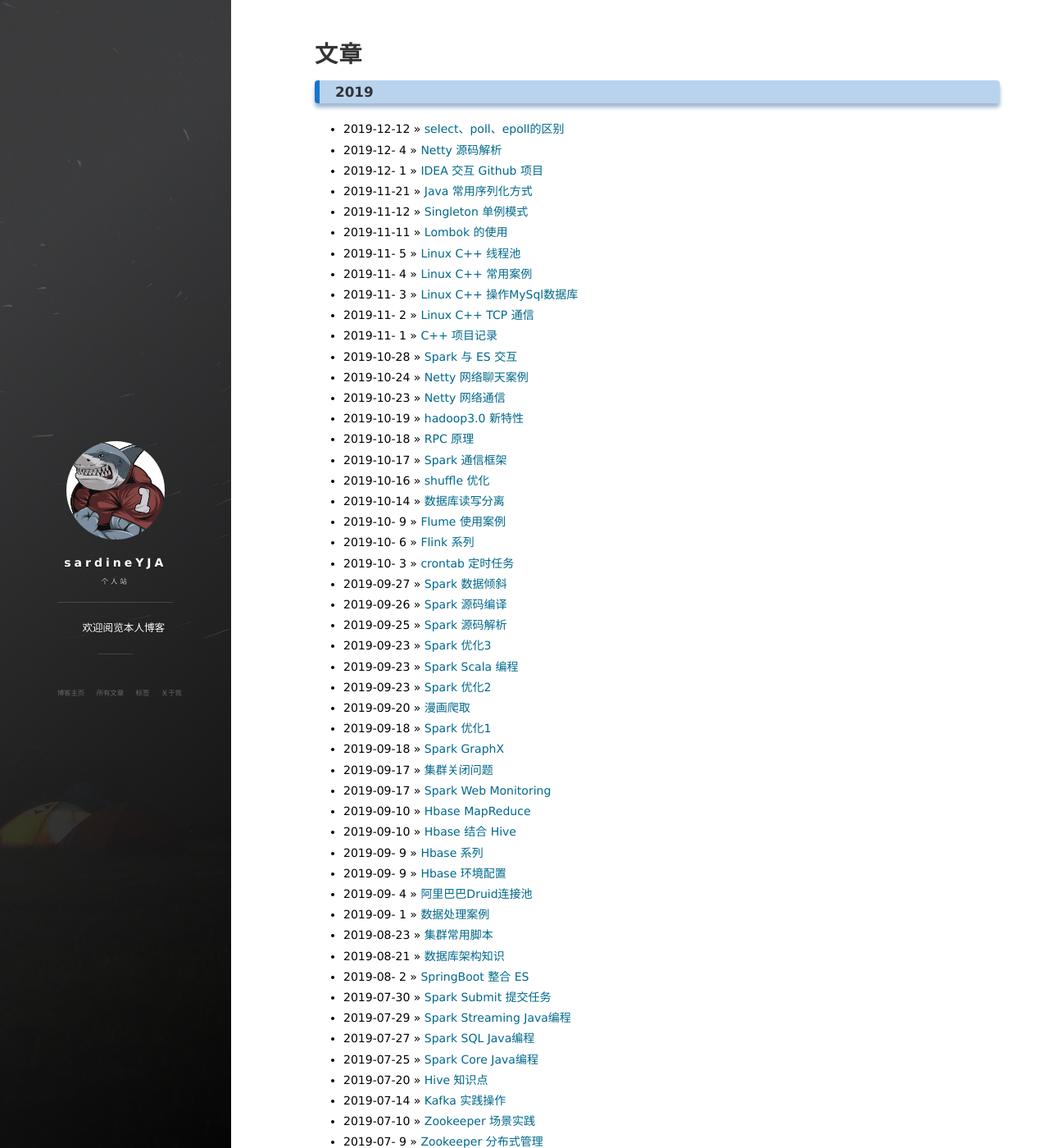
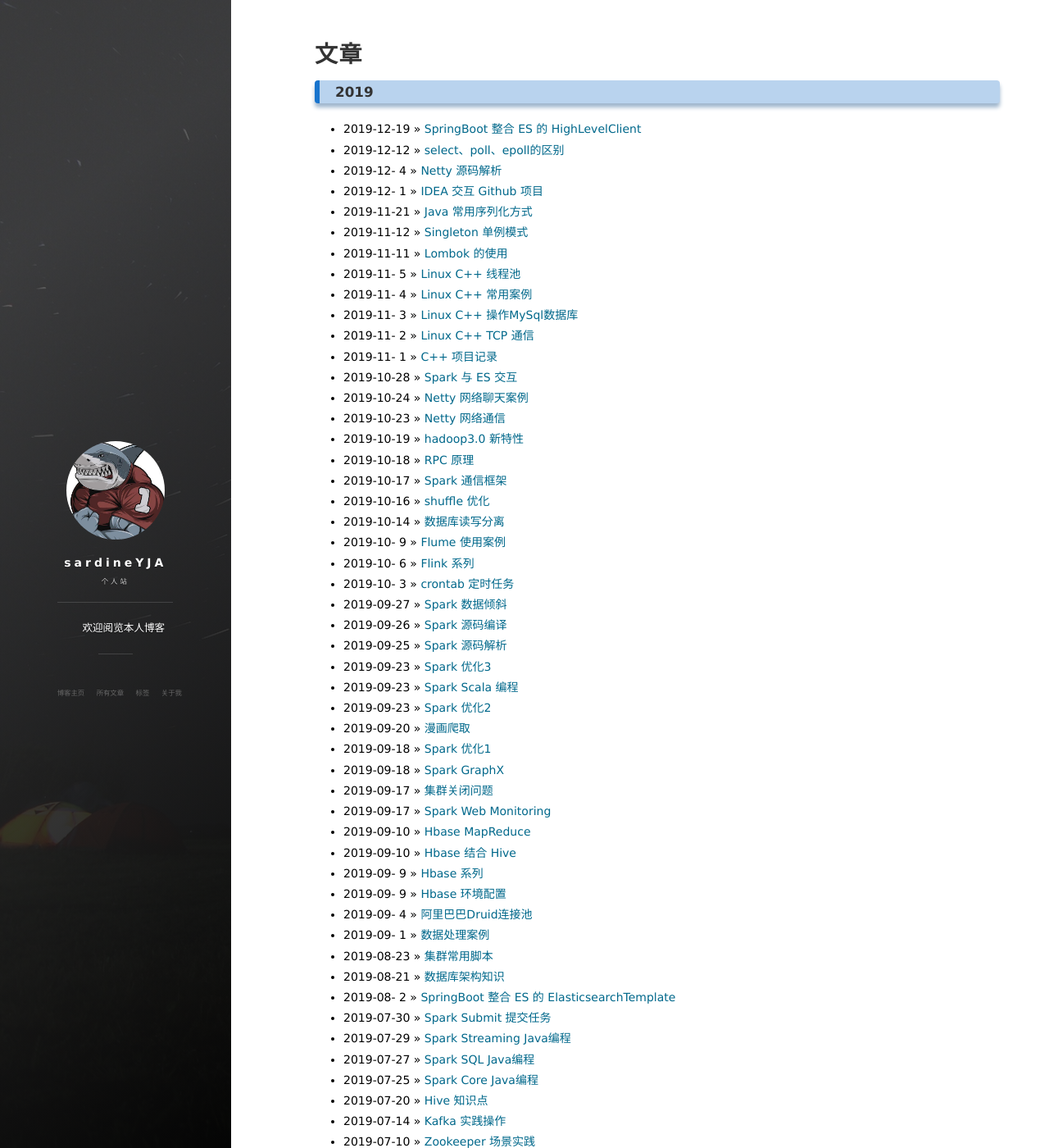
Before and after one commit to sardineYJA/sardineYJA.github.io, a Jekyll site: the page built from archive.html, in a window 1280 px wide and 1400 px high. Shown: the whole window at 82% size. Built offline with Jekyll 4.4.1, drawn with Linux system fonts in a browser that asks for light colours; nearby versions of some CDN libraries; a script that is not in the unit is left out; comment, search, counter and statistics services are not loaded; some of the changed lines change nothing that is shown.

Commit message:
update Elasticsearch SpirngBoot

````diff
--- a/_posts/2019-08-02-Elasticsearch-SpringBoot.md
+++ b/_posts/2019-08-02-Elasticsearch-SpringBoot.md
@@ -1,6 +1,6 @@
 ---
 layout: post
-title: "SpringBoot 整合 ES"
+title: "SpringBoot 整合 ES 的 ElasticsearchTemplate"
 date: 2019-08-02
 description: "Elasticsearch"
 tag: Elasticsearch
--- /dev/null
+++ b/_posts/2019-12-19-Elasticsearch-SpringBoot2.md
@@ -0,0 +1,232 @@
+---
+layout: post
+title: "SpringBoot 整合 ES 的 HighLevelClient"
+date: 2019-12-19
+description: "Elasticsearch"
+tag: Elasticsearch
+
+---
+
+
+# SpingBoot 使用 ES 的 high-level-client
+
+
+ES 7版本建议使用 high-level-client
+
+
+## 依赖
+
+
+```xml
+<dependency>
+    <groupId>com.alibaba</groupId>
+    <artifactId>fastjson</artifactId>
+    <version>1.2.56</version>
+</dependency>
+
+<!-- elasticsearch7.4.1 新版本引入 -->
+<dependency>
+	<groupId>org.elasticsearch.client</groupId>
+	<artifactId>elasticsearch-rest-high-level-client</artifactId>
+	<version>${es.version}</version>
+	<exclusions>
+		<exclusion>
+			<groupId>org.elasticsearch.client</groupId>
+			<artifactId>elasticsearch-rest-client</artifactId>
+		</exclusion>
+		<exclusion>
+			<groupId>org.elasticsearch</groupId>
+			<artifactId>elasticsearch</artifactId>
+		</exclusion>
+	</exclusions>
+</dependency>
+<dependency>
+	<groupId>org.elasticsearch.client</groupId>
+	<artifactId>elasticsearch-rest-client</artifactId>
+	<version>${es.version}</version>
+</dependency>
+<dependency>
+	<groupId>org.elasticsearch</groupId>
+	<artifactId>elasticsearch</artifactId>
+	<version>${es.version}</version>
+</dependency>
+```
+
+```
+es.search.node=172.16.7.93
+es.search.port=9200
+```
+
+## 封装 Client
+
+```java
+@Component
+@Data
+@ConfigurationProperties(prefix = "es.search")   // 加载配置到属性
+public class EsClientUtil implements Serializable{
+
+    private static final long serialVersionUID = 8827734706520399883L;
+    private RestClientBuilder restClientBuilder;
+    private RestHighLevelClient client;
+
+    //客户端与之通信的一个或多个服务节点,用于client
+    private String node;
+    //es端口
+    private int port = 9200;
+
+    //链接超时时长(默认1000)
+    private static final int CONNECT_TIME_OUT = 1000;
+    //socket超时时间(默认30000)
+    private static final int SOCKET_TIME_OUT = 400000;
+    //链接请求超时时间(默认500)
+    private static final int CONNECTION_REQUEST_TIME_OUT = 5000;
+    private static final int MAX_CONNECT_NUM = 100;
+    private static final int MAX_CONNECT_PER_ROUTE = 100;
+    private static boolean uniqueConnectTimeConfig = true;
+    private static boolean uniqueConnectNumConfig = true;
+
+
+
+    public RestHighLevelClient getClient() {
+        if (client == null) {
+            synchronized (RestHighLevelClient.class) {
+                if (client == null) {
+                    buildClient();
+                }
+            }
+        }
+        return client;
+    }
+
+    private void buildClient(){
+        restClientBuilder = RestClient.builder(new HttpHost(node, port, "http"));
+        if (uniqueConnectTimeConfig) {
+            setConnectTimeOutConfig();
+        }
+        if (uniqueConnectNumConfig) {
+            setMutiConnectConfig();
+        }
+        client = new RestHighLevelClient(restClientBuilder);
+    }
+
+    /**
+     * 主要关于异步httpclient的连接延时配置
+     */
+    private void setConnectTimeOutConfig() {
+        restClientBuilder.setRequestConfigCallback(new RestClientBuilder.RequestConfigCallback() {
+            @Override
+            public RequestConfig.Builder customizeRequestConfig(RequestConfig.Builder requestConfigBuilder) {
+                requestConfigBuilder.setConnectTimeout(CONNECT_TIME_OUT);
+                requestConfigBuilder.setSocketTimeout(SOCKET_TIME_OUT);
+                requestConfigBuilder.setConnectionRequestTimeout(CONNECTION_REQUEST_TIME_OUT);
+                return requestConfigBuilder;
+            }
+        });
+    }
+
+    /**
+     * 主要关于异步httpclient的连接数配置
+     */
+    private void setMutiConnectConfig() {
+        restClientBuilder.setHttpClientConfigCallback(new RestClientBuilder.HttpClientConfigCallback() {
+            @Override
+            public HttpAsyncClientBuilder customizeHttpClient(HttpAsyncClientBuilder httpAsyncClientBuilder) {
+                httpAsyncClientBuilder.setMaxConnTotal(MAX_CONNECT_NUM);
+                httpAsyncClientBuilder.setMaxConnPerRoute(MAX_CONNECT_PER_ROUTE);
+                return httpAsyncClientBuilder;
+            }
+        });
+    }
+}
+```
+
+
+```java
+@Autowired
+private EsClientUtil esClientUtil;
+
+private RestHighLevelClient client;
+
+client = esClientUtil.getClient();
+```
+
+
+
+## 插入或更新一个对象
+
+```java
+public void insertOrUpdateOne(String index, EsEntity entity) {
+    IndexRequest request = new IndexRequest(index);
+    request.id(entity.getId());
+    request.source(JSON.toJSONString(entity.getData()), XContentType.JSON);
+    client.index(request, RequestOptions.DEFAULT);
+}
+```
+
+
+## 批量插入
+
+```java
+public void insertBatch(String index, List<EsEntity> list) {
+    BulkRequest request = new BulkRequest();
+    list.forEach(item -> request.add(new IndexRequest(index).id(item.getId())
+            .source(JSON.toJSONString(item.getData()), XContentType.JSON)));
+    client.bulk(request, RequestOptions.DEFAULT);
+}
+```
+
+
+## 批量删除
+
+```java
+public <T> void deleteBatch(String index, Collection<T> idList) {
+    BulkRequest request = new BulkRequest();
+    idList.forEach(item -> request.add(new DeleteRequest(index, item.toString())));
+    client.bulk(request, RequestOptions.DEFAULT);
+}
+```
+
+
+## 搜索
+
+```java
+public <T> List<T> search(String index, SearchSourceBuilder builder, Class<T> c) {
+    SearchRequest request = new SearchRequest(index);
+    request.source(builder);
+    try {
+        SearchResponse response = client.search(request, RequestOptions.DEFAULT);
+        SearchHit[] hits = response.getHits().getHits();
+        List<T> res = new ArrayList<>(hits.length);
+        for (SearchHit hit : hits) {
+            res.add(JSON.parseObject(hit.getSourceAsString(), c));
+        }
+        return res;
+    } catch (Exception e) {
+        throw new RuntimeException(e);
+    }
+}
+```
+
+
+## 条件删除
+
+```java
+public void deleteByQuery(String index, QueryBuilder builder) {
+    DeleteByQueryRequest request = new DeleteByQueryRequest(index);
+    request.setQuery(builder);
+    //设置批量操作数量,最大为10000
+    request.setBatchSize(10000);
+    request.setConflicts("proceed");
+    try {
+        client.deleteByQuery(request, RequestOptions.DEFAULT);
+    } catch (Exception e) {
+        throw new RuntimeException(e);
+    }
+}
+```
+
+
+
+# reference
+
+https://www.cnblogs.com/wuyoucao/p/11269923.html
````
